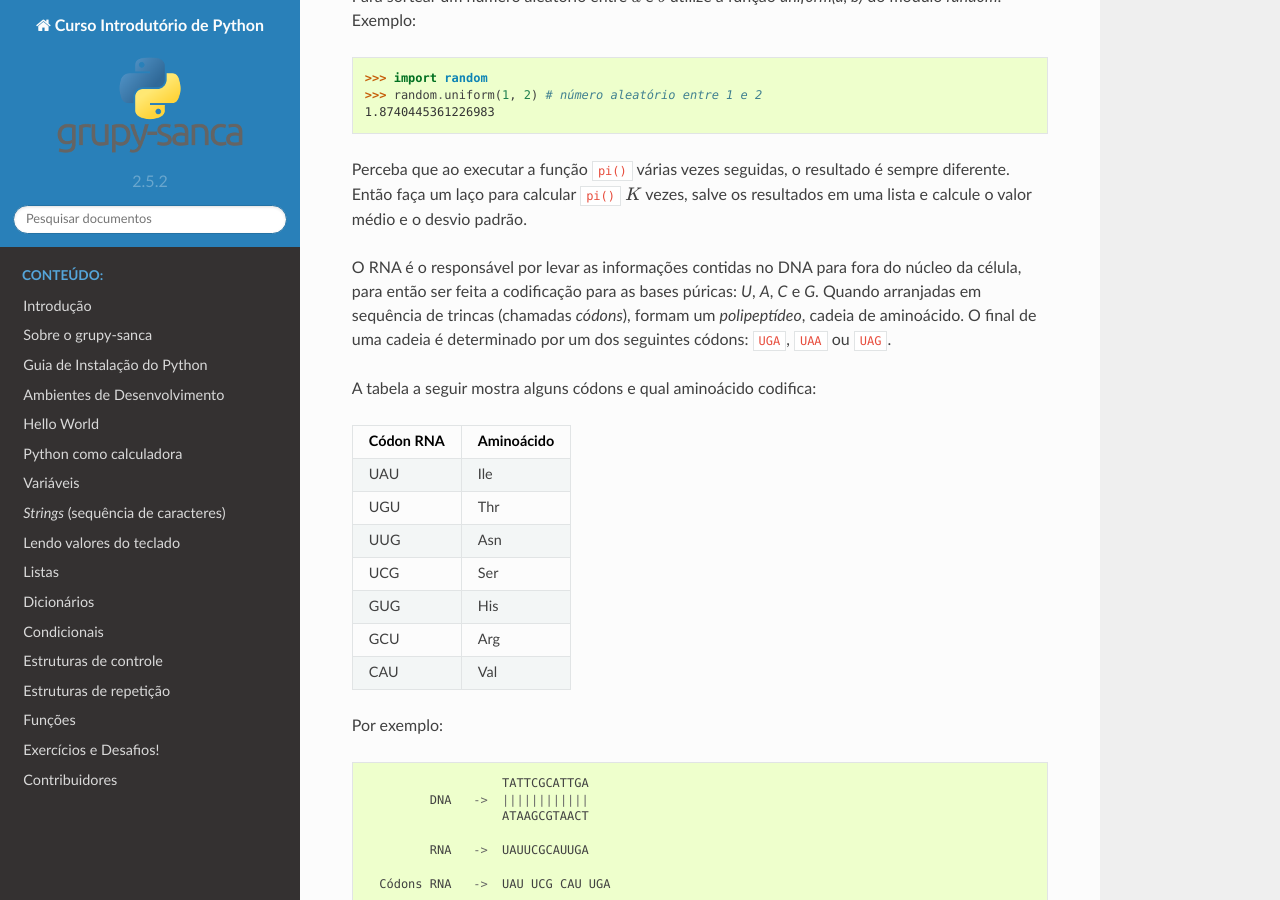
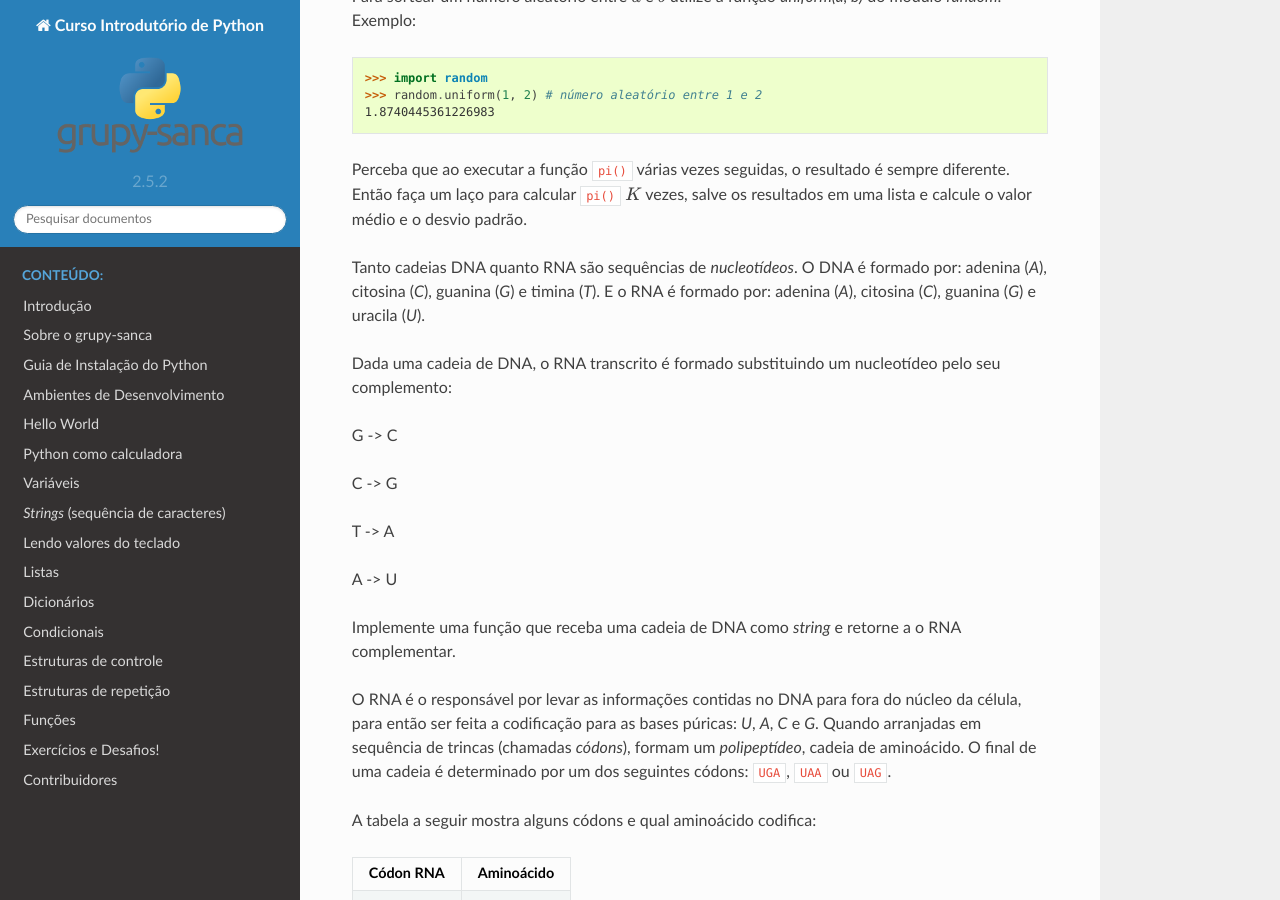
Before and after one commit to grupy-sanca/curso-python, a Sphinx documentation site: the page built from source/exercicios_funcoes.rst, in a window 1280 px wide and 900 px high, scrolled down 3088 px. Built offline with Sphinx 7.4.7 and the Read the Docs theme 2.0.0, drawn with Linux system fonts in a browser that asks for light colours.

Commit message:
Adiciona exercício de transcricão de RNA

```diff
--- a/source/exercicios_funcoes.rst
+++ b/source/exercicios_funcoes.rst
@@ -284,6 +284,25 @@
 
          print(pi())
 
+
+#. Tanto cadeias DNA quanto RNA são sequências de *nucleotídeos*. O DNA é
+   formado por: adenina (*A*), citosina (*C*), guanina (*G*) e timina (*T*). E
+   o RNA é formado por: adenina (*A*), citosina (*C*), guanina (*G*) e uracila
+   (*U*).
+
+   Dada uma cadeia de DNA, o RNA transcrito é formado substituindo um
+   nucleotídeo pelo seu complemento:
+
+   - G -> C
+   - C -> G
+   - T -> A
+   - A -> U
+
+   Implemente uma função que receba uma cadeia de DNA como *string* e retorne
+   a o RNA complementar.
+
+
+
 #. O RNA é o responsável por levar as informações contidas no DNA para fora do núcleo da célula, para então ser feita a codificação para as bases púricas: *U*, *A*, *C* e *G*. Quando arranjadas em sequência de trincas (chamadas *códons*), formam um *polipeptídeo*, cadeia de aminoácido. O final de uma cadeia é determinado por um dos seguintes códons: ``UGA``, ``UAA`` ou ``UAG``.
 
    A tabela a seguir mostra alguns códons e qual aminoácido codifica:
```
